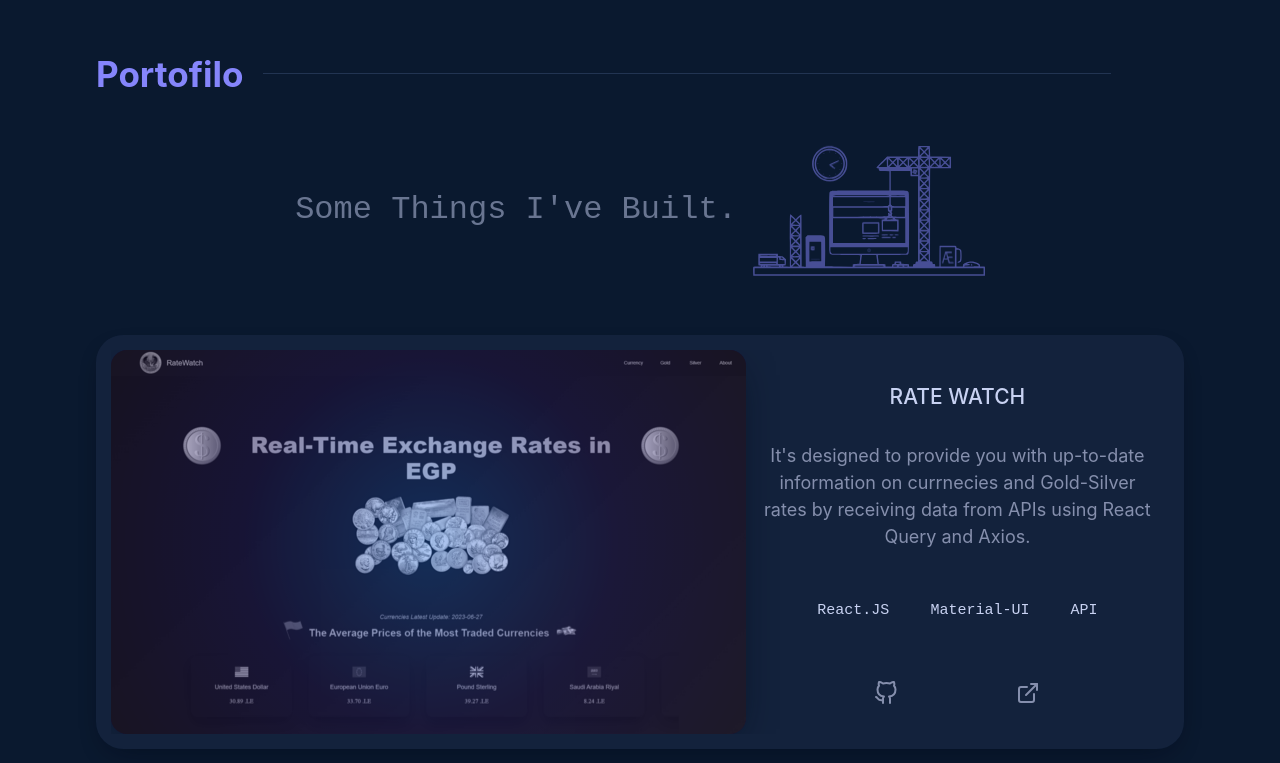
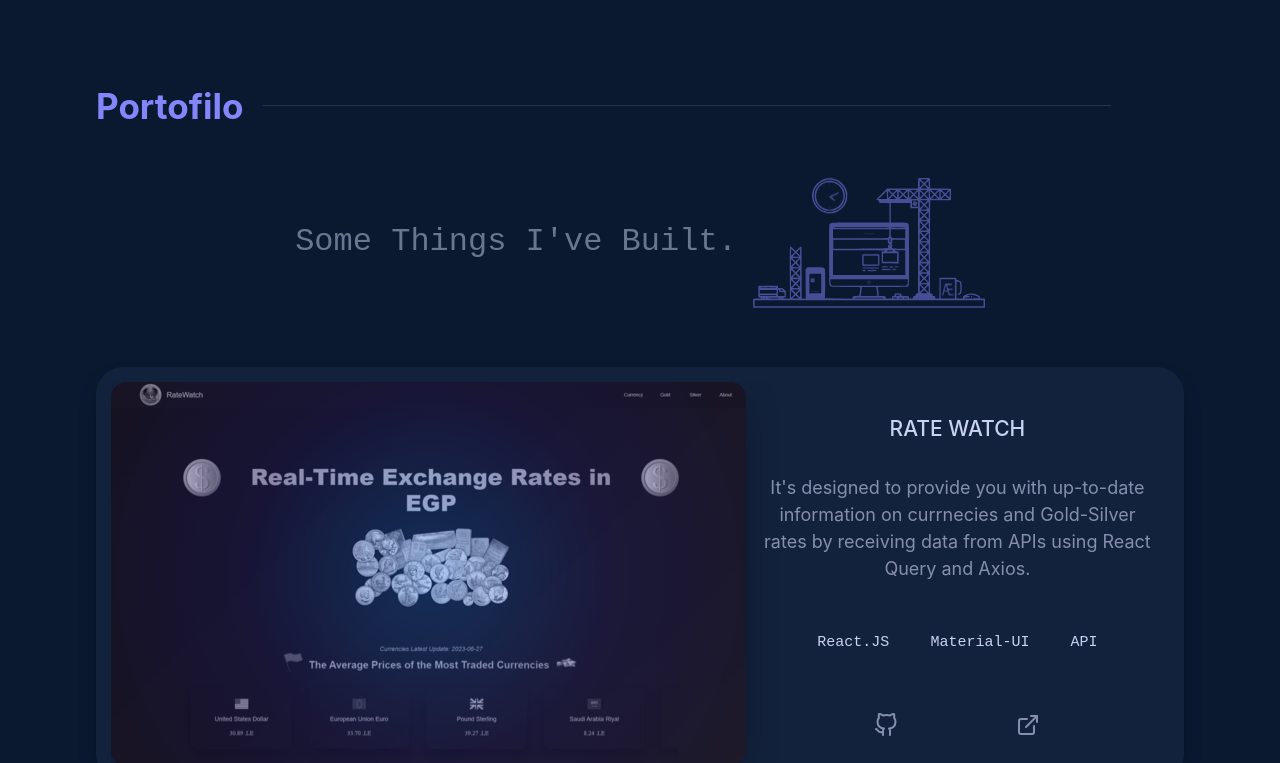
Before and after one commit to Goblo7/aes-portfolio, a React (Create React App) app: page / in a window 1280 px wide. Shown: the part 2037-2800 px from the top of the page. Built offline with nearby package versions, Linux system fonts and the light colour scheme.

Commit message:
update project

```diff
--- a/src/styles/sections-styles/portofiloSection-styles/portofiloSection.styles.js
+++ b/src/styles/sections-styles/portofiloSection-styles/portofiloSection.styles.js
@@ -3,7 +3,7 @@ import { layoutStyles } from "../../../scripts/styles.script";
 const portolioStyles = {
   portolioContainer: {
     margin: "0 auto",
-    paddingTop: "4rem",
+    paddingTop: {sm:"6rem", xs:"4rem"},
     maxWidth: "68rem",
   },
 
```
